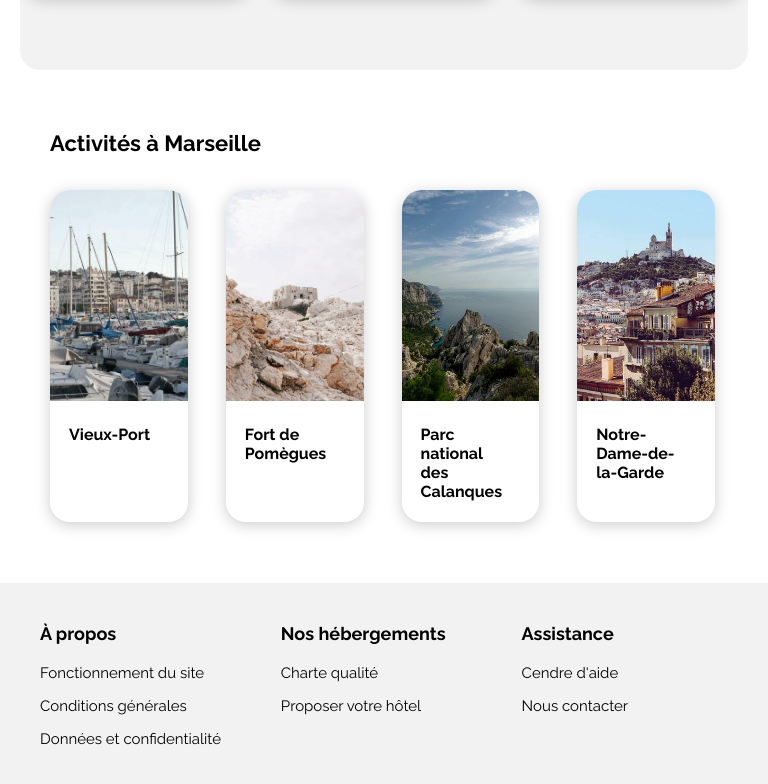
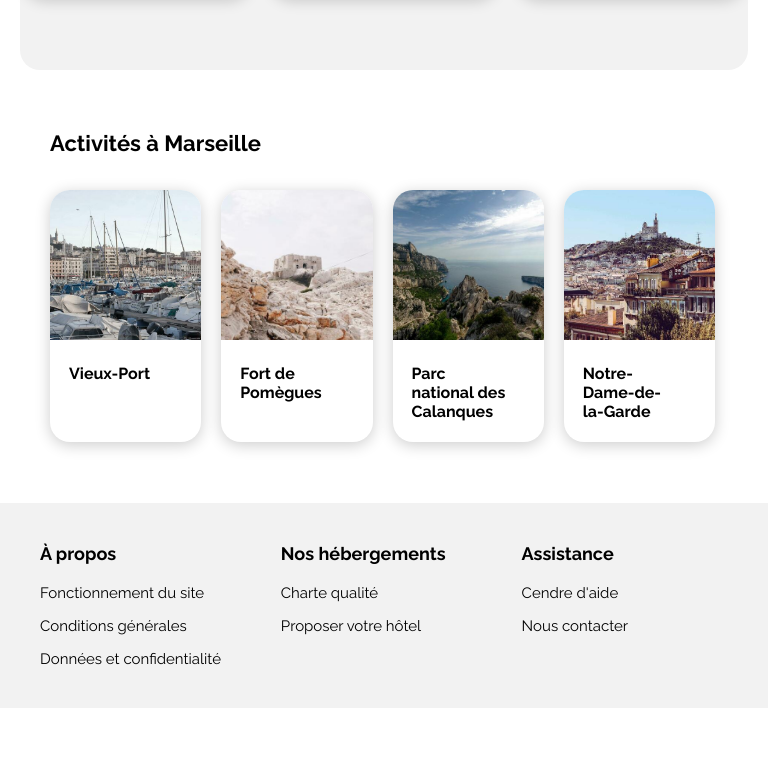
Before and after one commit to thomasvernin/Booki, a plain HTML site: page index.html in a window 768 px wide. Shown: the part 1387-2171 px from the top of the page. After the commit the page ends 2095 px from the top, so only its background shows below. Drawn offline with nearby package versions, Linux system fonts and the light colour scheme.

Commit message:
Modification css activité

```diff
--- a/css/style.css
+++ b/css/style.css
@@ -693,10 +693,10 @@ footer h3 {
   /*----------  Activités  ----------*/
 
   .card__activity:nth-child(-n + 3) {
-    margin-right: 38px;
+    margin-right: 20px;
   }
   .activities img {
-    height: 211px;
+    height: 150px;
   }
   .activities h2 {
     margin-bottom: 34px;
```
